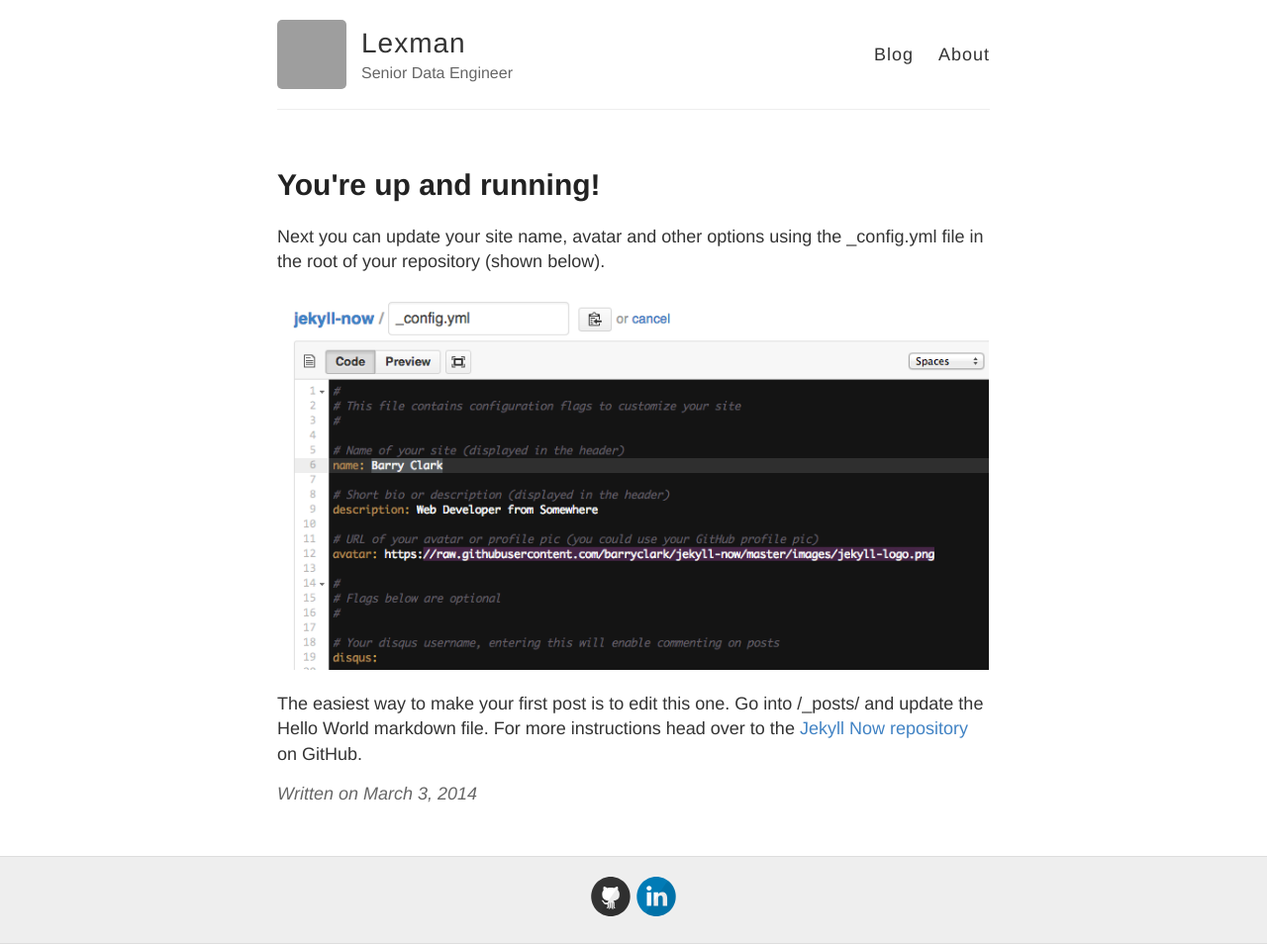
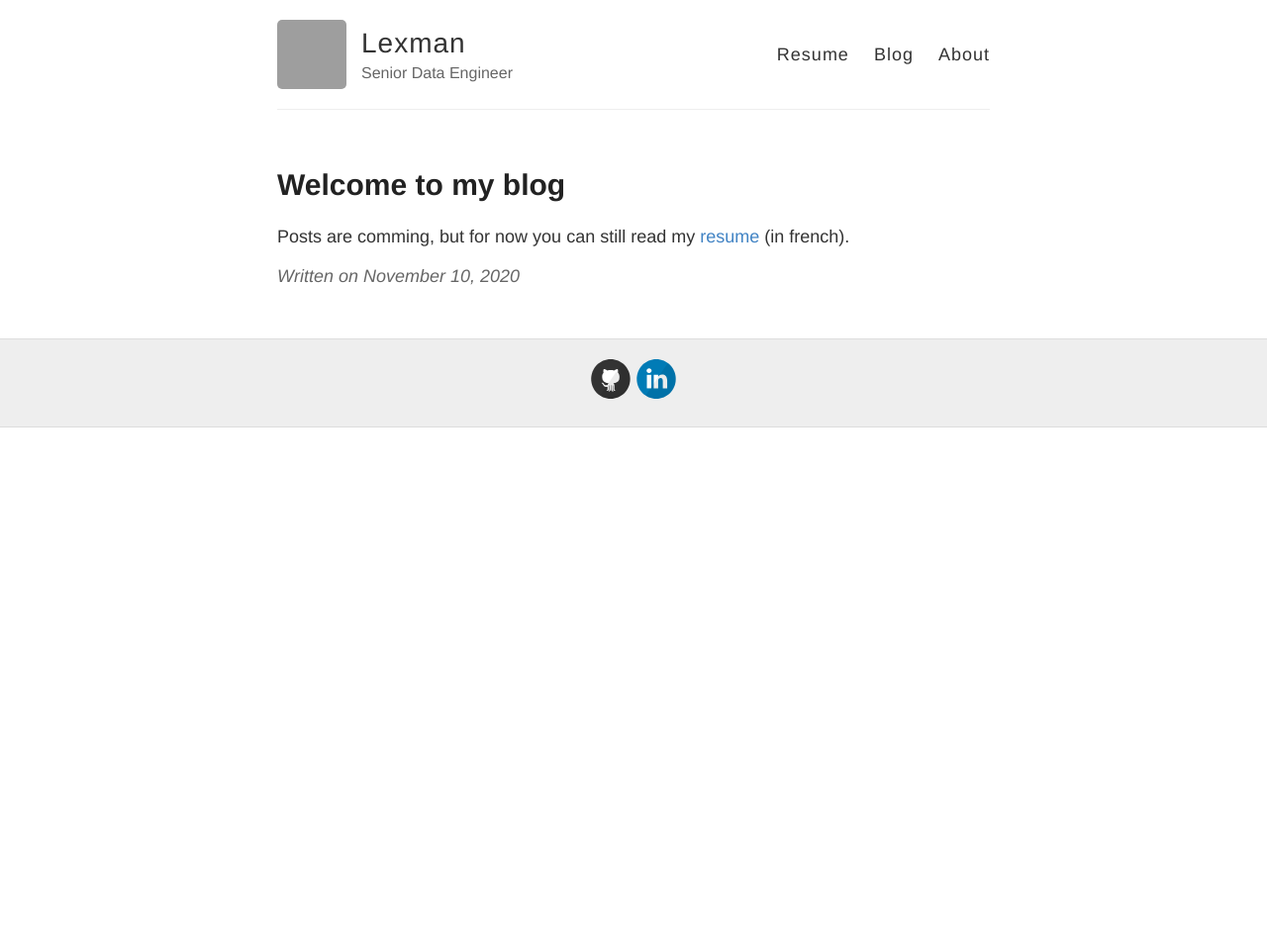
Before and after one commit to lexman/lexman.github.io, a Jekyll site: the page built from _posts/2020-11-10-Hello-World.md, in a window 1280 px wide. Shown: the whole page at 99% size. Built offline with Jekyll 4.4.1, drawn with Linux system fonts in a browser that asks for light colours; after the commit the page ends 900 px from its top, so only the background shows below that; grey boxes are pictures that could not be loaded.

Commit message:
First post

```diff
--- a/_layouts/default.html
+++ b/_layouts/default.html
@@ -27,6 +27,7 @@
           </div>
 
           <nav>
+            <a href="resume/fr/">Resume</a>
             <a href="{{ site.baseurl }}/">Blog</a>
             <a href="{{ site.baseurl }}/about">About</a>
           </nav>
--- a/_posts/2014-3-3-Hello-World.md
+++ /dev/null
@@ -1,10 +0,0 @@
----
-layout: post
-title: You're up and running!
----
-
-Next you can update your site name, avatar and other options using the _config.yml file in the root of your repository (shown below).
-
-![_config.yml]({{ site.baseurl }}/images/config.png)
-
-The easiest way to make your first post is to edit this one. Go into /_posts/ and update the Hello World markdown file. For more instructions head over to the [Jekyll Now repository](https://github.com/barryclark/jekyll-now) on GitHub.
--- /dev/null
+++ b/_posts/2020-11-10-Hello-World.md
@@ -0,0 +1,6 @@
+---
+layout: post
+title: Welcome to my blog
+---
+
+Posts are comming, but for now you can still read my [resume](https://me.lexman.net/resume/fr/) (in french).
```
Also changed, not shown: about.md (+2 -5 lines), images/config.png (deleted), images/first-post.png (deleted), images/jekyll-logo.png (deleted), images/jekyll-now-theme-screenshot.jpg (deleted), images/step1.gif (deleted).
